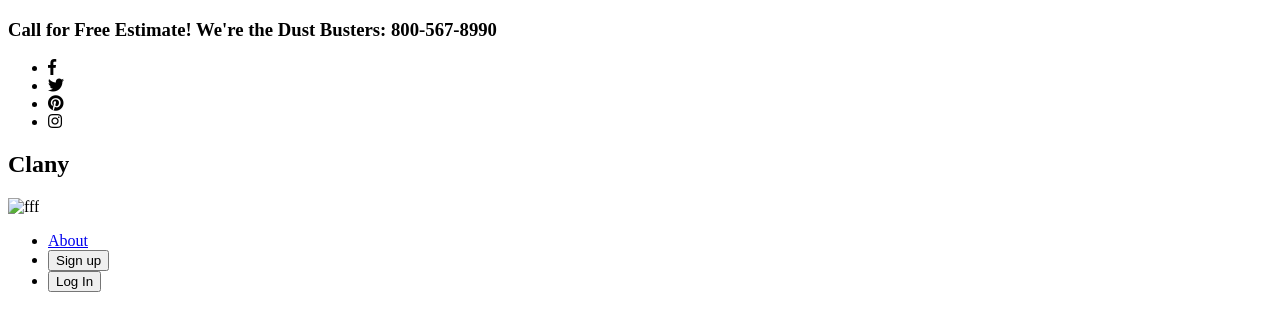
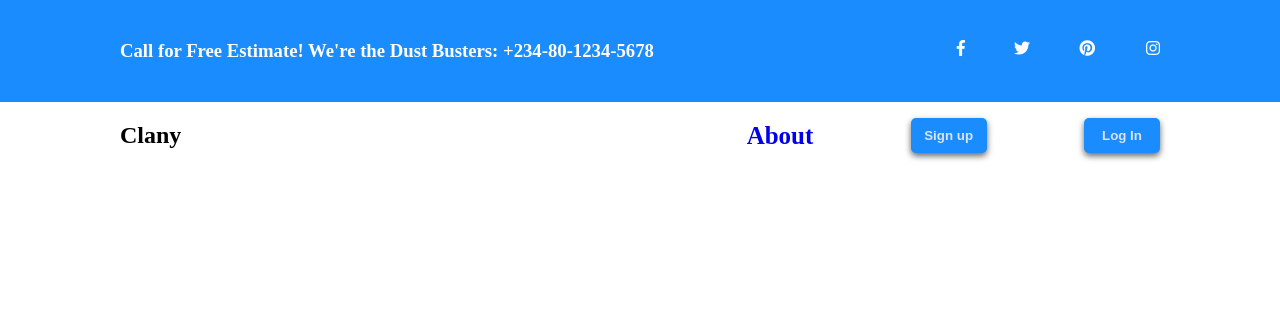
Before and after one commit to osisamkay/Client-Project, a plain HTML site: page index.html in a window 1280 px wide. Drawn offline with Linux system fonts and the light colour scheme.

Commit message:
Client-Project

```diff
--- a/index.html
+++ b/index.html
@@ -5,17 +5,17 @@
   <meta charset="UTF-8">
   <meta name="viewport" content="width=device-width, initial-scale=1.0">
   <meta http-equiv="X-UA-Compatible" content="ie=edge">
-  <link rel="stylesheet" href="https://use.fontawesome.com/releases/v5.7.1/css/all.css" integrity="sha384-fnmOCqbTlWIlj8LyTjo7mOUStjsKC4pOpQbqyi7RrhN7udi9RwhKkMHpvLbHG9Sr"
-    crossorigin="anonymous">
+  <link rel="stylesheet" href="https://use.fontawesome.com/releases/v5.7.1/css/all.css"
+    integrity="sha384-fnmOCqbTlWIlj8LyTjo7mOUStjsKC4pOpQbqyi7RrhN7udi9RwhKkMHpvLbHG9Sr" crossorigin="anonymous">
   <title>Docu</title>
-  <!-- <link rel="stylesheet" href="./src/css/style.css"> -->
+  <link rel="stylesheet" href="./src/css/index.css">
 </head>
 
 <body>
   <header>
     <div class="top">
       <div class="estimate">
-        <h3>Call for Free Estimate! We're the Dust Busters: 800-567-8990</h3>
+        <h3>Call for Free Estimate! We're the Dust Busters: +234-80-1234-5678</h3>
       </div>
       <div class="social">
         <ul>
@@ -27,16 +27,22 @@
       </div>
     </div>
     <nav>
-      <div class="logo"><h2>Clany</h2></div>
-      <img src="./assets//iconfinder_menu-alt_134216.png" alt="fff" srcset="">
-      <ul>
-        <li><a href="#">About</a></li>
-        <li><button>Sign up</button></li>
-        <li><button>Log In</button></li>
-      </ul>
+      <div class="naval">
+        <div class="logo">
+          <h2>Clany</h2>
+          <div class="imge">
+            <img src="./assets//iconfinder_menu-alt_134216.png" alt="fff" srcset="">
+          </div>
+        </div>
+        <ul class="navlink">
+          <li><a href="#">About</a></li>
+          <li><button>Sign up</button></li>
+          <li><button>Log In</button></li>
+        </ul>
+      </div>
     </nav>
   </header>
+  <script src="./src/index.js"></script>
 </body>
-<script src="./dist/src/css/index.css"></script>
 
 </html>
--- a/src/css/index.css
+++ b/src/css/index.css
@@ -1,4 +1,158 @@
+@import'./variables.css';
+
 body{
-  background-color: blue;
-  background-image: url("../../assets/iconfinder_menu-alt_134216.png;")
+  padding:0px;
+  margin:0px;
 }
+
+
+/* header starts */
+
+.top{
+  background-color: var(--primary-color);
+  color:white;
+}
+.top h3{
+  margin:0px;
+  font-size:15px;
+}
+.estimate {
+  width: 90%;
+  margin: 0px auto;
+  text-align: center;
+  padding: 20px 0px;
+}
+
+.social ul {
+  display: grid;
+  grid-template-columns: repeat(4,1fr);
+  justify-items: center;
+  cursor: pointer;
+  padding: 20px 0px;
+  margin: 0px;
+}
+.social ul li{
+  list-style-type: none;
+}
+
+.social ul li:hover{
+  transform: scale(1.5);
+  transition:500ms;
+}
+
+/* nav */
+nav{
+  width: 100%;
+  margin: 0px auto;
+  position: fixed;
+}
+.logo{
+  padding:20px;
+}
+.logo h2 {
+  display: inline-block;
+  margin: 0px;
+}
+.imge {
+  float: right;
+}
+nav img{
+  width:30px;
+  height: 30px;
+  float: right;
+}
+
+.navlink{
+  display:none
+}
+.navlinkshow{
+  display:block;
+  transition: 500ms;
+}
+
+ul{
+  padding: 0px;
+  text-align: center;
+}
+
+li{
+  padding-bottom: 20px;
+  list-style-type: none;
+}
+li a {
+  font-size: 25px;
+  font-weight: 900;
+  text-decoration: none;
+}
+
+button {
+  width: 76px;
+  height: 35px;
+  background-color: #1b8cfd;
+  color: var(--color5);
+  border-radius: 5px;
+  border: none;
+  font-weight:900 ;
+  box-shadow: 0px 3px 6px rgba(0,0,0,0.6);
+}
+
+/* nav ends */
+
+/* header ends */
+
+
+
+
+/* **********media Query ***********/
+/* header */
+@media (min-width:768px){
+  .top{
+    display:grid;
+    grid-template-columns: 3fr 1fr;
+    padding :20px 30px;
+  }
+  .estimate{
+    width: 100%;
+    text-align: left;
+  }
+  .social ul{
+    justify-items: right;
+  }
+  .navlink{
+    display:block;
+  }
+  .imge{
+    display:none;
+  }
+  /* nav */
+  .logo{
+    padding:0px;
+  }
+  .naval{
+    display: grid;
+    grid-template-columns: 1fr 1fr;
+    align-items: center;
+    padding:0px 30px;
+  }
+  .navlink{
+    display: grid;
+    grid-template-columns: repeat(3,1fr);
+    align-items: center;
+    justify-items: right;
+  }
+  li{
+    padding:0px;
+  }
+}
+
+@media (min-width:1024px){
+  .top{
+    padding :20px 120px;
+  }
+  .top h3{
+    font-size:1.17em;
+  }
+  .naval{
+    padding:0px 120px;
+  }
+}
--- /dev/null
+++ b/src/css/variables.css
@@ -0,0 +1,8 @@
+:root {
+  --primary-color: #1b8cfd;
+  --color1:#354168;
+  --color2:#1E2F4F;
+  --color3:#747F92;
+  --color4:#ADB6C4;
+  --color5:#DDE3EC;
+}
--- a/src/index.js
+++ b/src/index.js
@@ -1 +1,7 @@
-require ('./css/index.css');
+ const Toggle = document.querySelector(".imge");
+
+ const Navlink = document.querySelector(".navlink");
+
+ Toggle.addEventListener('click', function () {
+   Navlink.classList.toggle("navlinkshow");
+ })
```
